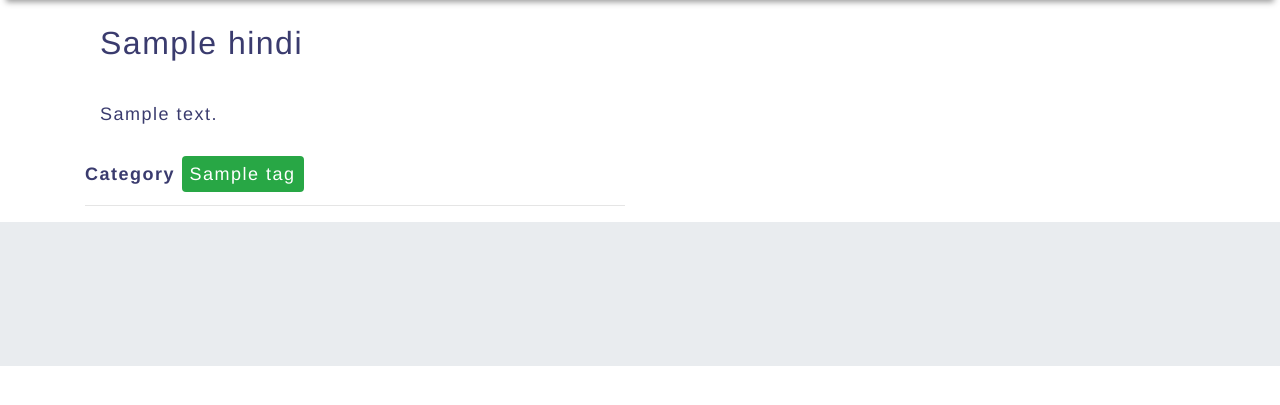
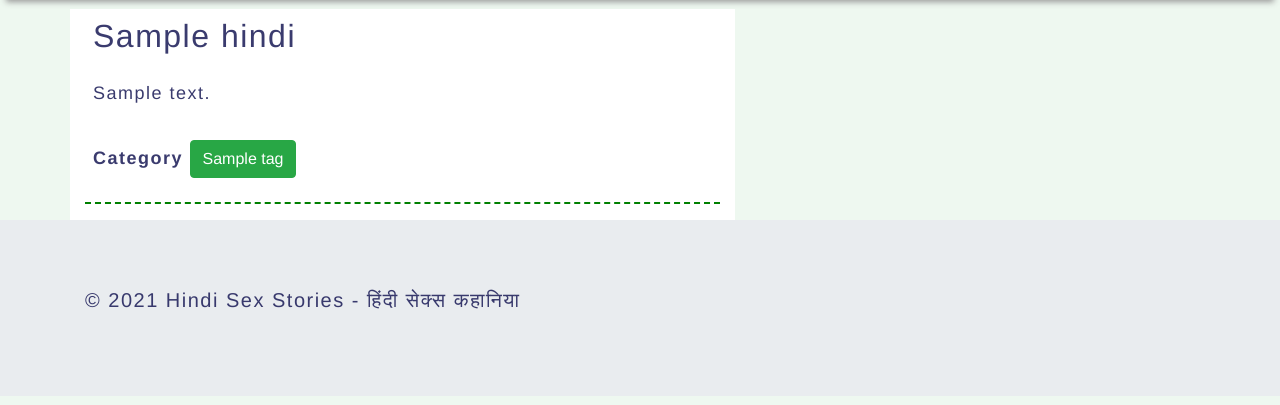
Before and after one commit to Ranilvannan/kathai_out, a Flask app: page / in a window 1280 px wide. Shown: the part 61-466 px from the top of the page. Run offline with Flask 2, Linux system fonts and the light colour scheme; a database or web service that is not in the repository returns one stand-in record (values such as "Sample title"); some libraries are stand-ins or nearby versions.

Commit message:
first co

```diff
--- a/templates/base.html
+++ b/templates/base.html
@@ -16,6 +16,7 @@
 		font-family: "euclid_circular_a","Source Sans Pro","Helvetica Neue","Helvetica","Arial",sans-serif;
 		text-rendering: optimizeLegibility;
 		font-size: 18px;
+		background: #28a74514;
 	}
 
 	.blog-post{
@@ -36,6 +37,13 @@
     /* the rest of your styling */
 }
 
+hr.dashed {
+  border-top: 2px dashed green;
+}
+
+.article{
+	background: white;
+}
 
 	</style>
 	</head>
@@ -62,8 +70,7 @@
 		{% block body %}{% endblock %}
 		<div class="jumbotron jumbotron-fluid">
 			<div class="container">
-				<h1 class="display-4"></h1>
-				<p class="lead"></p>
+				<p class="lead">© 2021 Hindi Sex Stories - हिंदी सेक्स कहानिया</p>
 			</div>
 		</div>
 	</body>
--- a/templates/home_page.html
+++ b/templates/home_page.html
@@ -4,19 +4,19 @@
 {% block body %}
 <div class="container" style="margin-top:70px">
 	<div class="row">
-		<div class="col-sm-6">
+		<div class="col-sm-7 article">
 			{% for rec in records %}
 				<div class="blog-post" onclick="location.href='{{ url_for('story_page', title=rec.site_url) }}'">
-					<h2 class="blog-post-title" style="padding:15px;">{{ rec.site_title }}</h2>
-					<p class="blog-post-preview" style="padding:15px;">{{ rec.site_preview }}</p>
+					<h2 class="blog-post-title p-2">{{ rec.site_title }}</h2>
+					<p class="blog-post-preview p-2">{{ rec.site_preview }}</p>
 				</div>
 				{% for tag in rec.tags %}
-					<p>
+					<p class="p-2">
 						<strong>Category</strong>
-						<span class="bg-success p-2 text-white rounded">{{ tag.name }}</span>
+						<button type="button" class="btn btn-success">{{ tag.name }}</button>
 					</p>
 				{% endfor %}
-				<hr>
+				<hr class="dashed">
 			{% endfor %}
 		</div>
 	</div>
```
